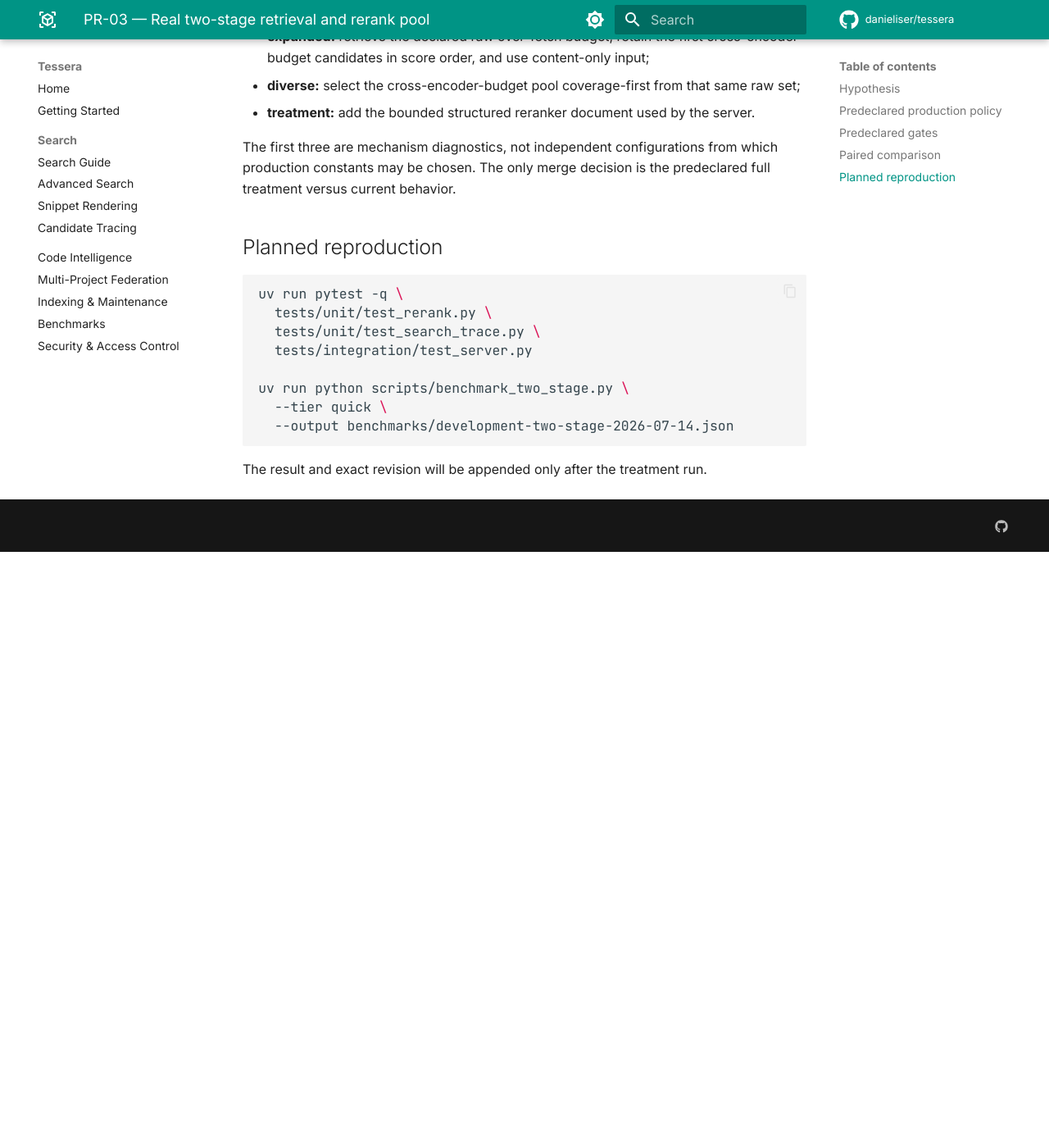
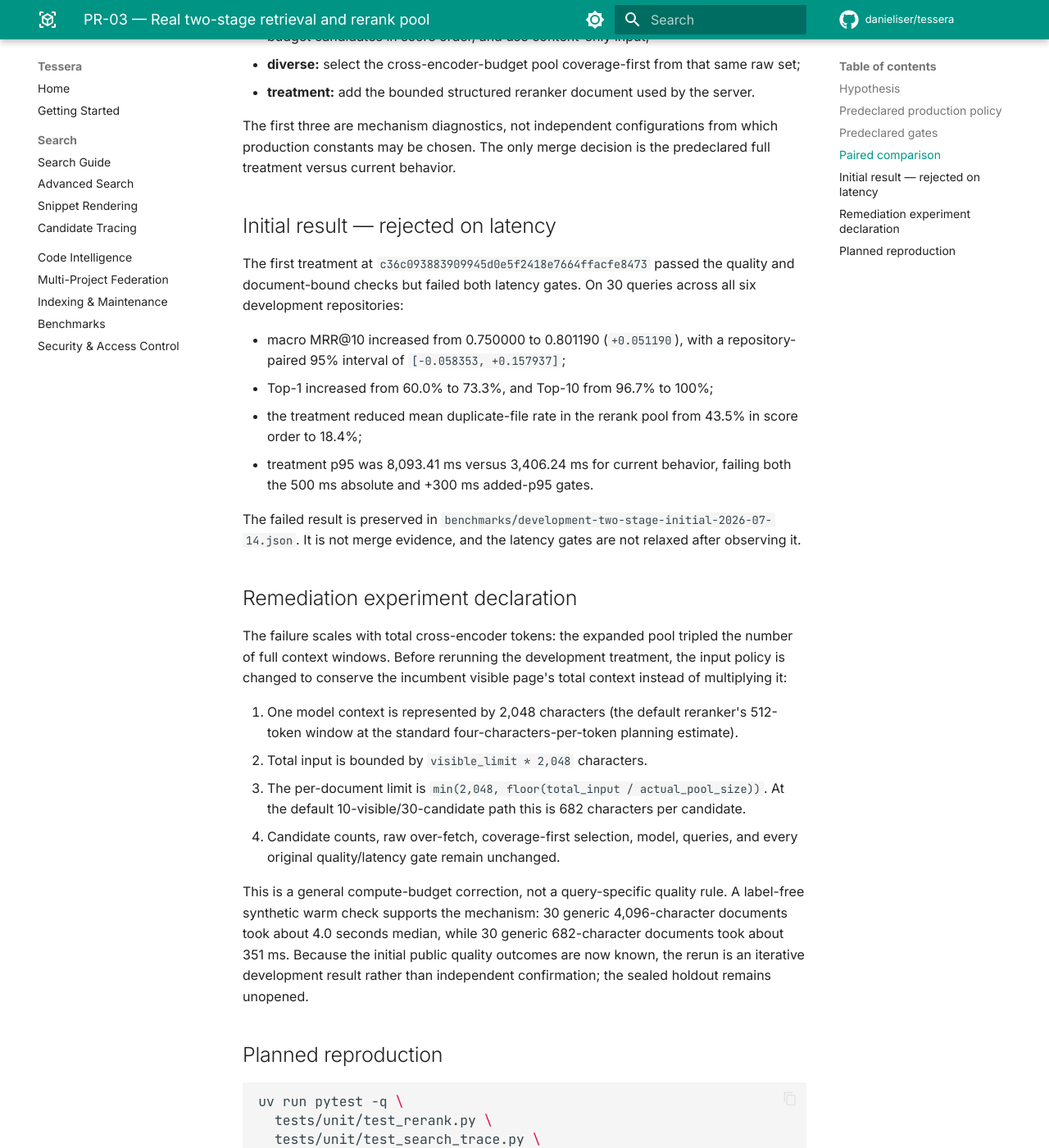
Before and after one commit to danieliser/tessera, an MkDocs documentation site: the page built from docs/plans/retrieval-quality-master-plan/PR-03.md, in a window 1280 px wide and 1400 px high, scrolled down 2402 px. Shown: the whole window at 82% size. Built offline with MkDocs 1.6.1 and Material for MkDocs 9.7.7, drawn with Linux system fonts in a browser that asks for light colours; comment, search, counter and statistics services are not loaded; before the commit the page ends 3075 px from its top, so only the background shows below that; some of the changed text lies outside the part shown.

Commit message:
Conserve reranker context across expanded pools

````diff
--- a/docs/plans/retrieval-quality-master-plan/PR-03.md
+++ b/docs/plans/retrieval-quality-master-plan/PR-03.md
@@ -27,8 +27,8 @@ selected from corpus results.
    the requested visible limit. Three preserves the server's pre-existing
    stated rerank-pool policy; it is moved before retrieval rather than selected
    from benchmark output.
-2. Extra cross-encoder candidates are capped at a total pool of 50, while the pool is never
-   smaller than the requested visible limit. Formally, for positive `limit`,
+2. Extra cross-encoder candidates are capped at a total pool of 50, while the
+   pool is never smaller than the requested visible limit. Formally, for positive `limit`,
    `max(limit, min(3 * limit, 50))`. The cap bounds normal cross-encoder work;
    an explicitly requested visible limit above 50 remains honored but gets no
    additional expansion.
@@ -43,18 +43,17 @@ selected from corpus results.
    order. This has no tuned per-file quota and still permits multiple useful
    chunks whenever pool capacity remains after file coverage.
 5. Each reranker document has a stable labeled header for project, path,
-   source type, line range, and indexed symbols when available. The complete
-   document is capped at 4,096 Unicode characters and at most eight symbol
-   records, bounding the normal 50-candidate input to about 200 KiB of text.
+   source type, line range, and at most eight indexed symbols when available.
    Missing or malformed symbol metadata falls back to the other fields without
-   failing search.
+   failing search. The initial experiment capped every document at 4,096
+   Unicode characters.
 6. When no reranker is active, project-local retrieval remains exactly
    `limit`, no structured reranker text is built, and result ordering is
    unchanged.
 
-These limits are operational choices based on bounded CPU cross-encoder input
-and memory, declared before running the development treatment. They are not
-derived from a visible success case.
+The pool and initial document limits were operational choices based on bounded
+CPU cross-encoder input and memory, declared before running the development
+treatment. They were not derived from a visible success case.
 
 ## Predeclared gates
 
@@ -99,6 +98,48 @@ The first three are mechanism diagnostics, not independent configurations from
 which production constants may be chosen. The only merge decision is the
 predeclared full treatment versus current behavior.
 
+## Initial result — rejected on latency
+
+The first treatment at `c36c093883909945d0e5f2418e7664ffacfe8473`
+passed the quality and document-bound checks but failed both latency gates. On
+30 queries across all six development repositories:
+
+- macro MRR@10 increased from 0.750000 to 0.801190 (`+0.051190`), with a
+  repository-paired 95% interval of `[-0.058353, +0.157937]`;
+- Top-1 increased from 60.0% to 73.3%, and Top-10 from 96.7% to 100%;
+- the treatment reduced mean duplicate-file rate in the rerank pool from
+  43.5% in score order to 18.4%;
+- treatment p95 was 8,093.41 ms versus 3,406.24 ms for current behavior,
+  failing both the 500 ms absolute and +300 ms added-p95 gates.
+
+The failed result is preserved in
+`benchmarks/development-two-stage-initial-2026-07-14.json`. It is not merge
+evidence, and the latency gates are not relaxed after observing it.
+
+## Remediation experiment declaration
+
+The failure scales with total cross-encoder tokens: the expanded pool tripled
+the number of full context windows. Before rerunning the development treatment,
+the input policy is changed to conserve the incumbent visible page's total
+context instead of multiplying it:
+
+1. One model context is represented by 2,048 characters (the default
+   reranker's 512-token window at the standard four-characters-per-token
+   planning estimate).
+2. Total input is bounded by `visible_limit * 2,048` characters.
+3. The per-document limit is
+   `min(2,048, floor(total_input / actual_pool_size))`. At the default
+   10-visible/30-candidate path this is 682 characters per candidate.
+4. Candidate counts, raw over-fetch, coverage-first selection, model, queries,
+   and every original quality/latency gate remain unchanged.
+
+This is a general compute-budget correction, not a query-specific quality
+rule. A label-free synthetic warm check supports the mechanism: 30 generic
+4,096-character documents took about 4.0 seconds median, while 30 generic
+682-character documents took about 351 ms. Because the initial public quality
+outcomes are now known, the rerun is an iterative development result rather
+than independent confirmation; the sealed holdout remains unopened.
+
 ## Planned reproduction
 
 ```bash
@@ -112,4 +153,5 @@ uv run python scripts/benchmark_two_stage.py \
   --output benchmarks/development-two-stage-2026-07-14.json
 ```
 
-The result and exact revision will be appended only after the treatment run.
+The remediation result and exact revision will be appended only after its
+treatment run.
````
Also changed, not shown: other parts of docs/plans/retrieval-quality-master-plan/PR-03.md (+1 -1 lines), 5 other files.
